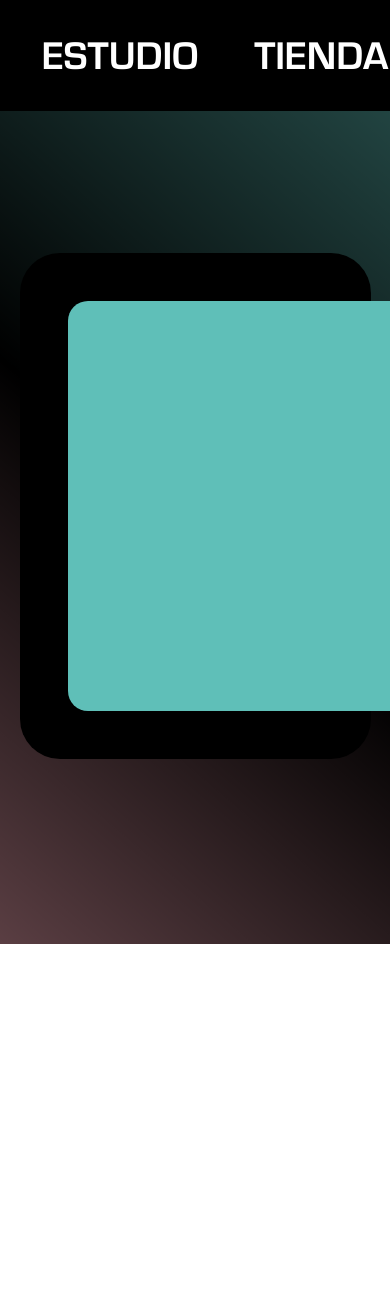
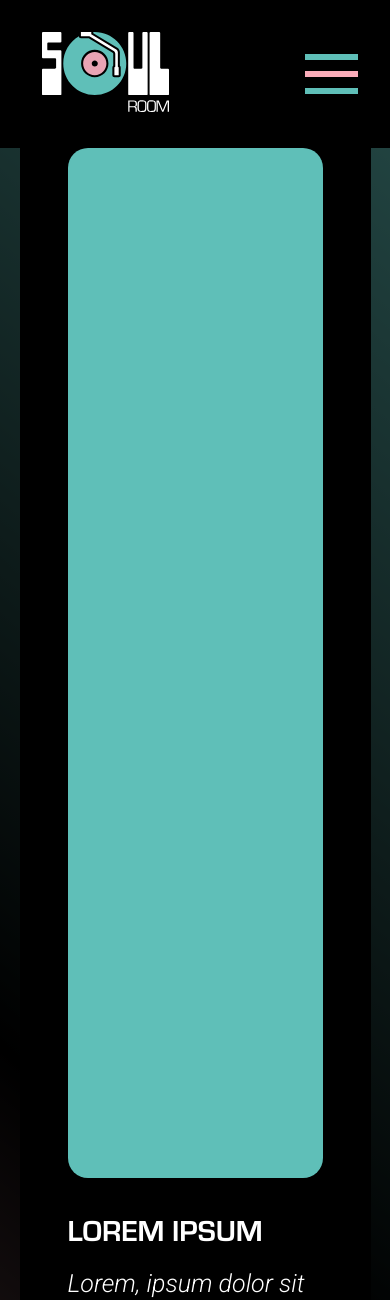
Before and after one commit to DarioMelia/SoulRoomWeb, a Node server app: page / in a window 390 px wide; the page is wider, and only the part inside the window is pictured. Shown: the top 1300 px of that part. Run offline with Node 20, Linux system fonts and the light colour scheme.

Commit message:
change layout on portrait, basic hamburger beahviour for nav

```diff
--- a/public/css/styles.css
+++ b/public/css/styles.css
@@ -59,13 +59,13 @@ body {
   padding: 2rem;
 }
 .nav-links {
-  display: flex;
-  gap: 3.5rem;
-
   font-size: 2.5rem;
+  font-size: clamp(1.5rem, 3vw, 2.5rem);
   list-style-type: none;
   color: white;
   text-align: center;
+  display: flex;
+  gap: 2em;
 }
 .nav-links a {
   text-decoration: none;
@@ -74,9 +74,11 @@ body {
   font-weight: 700;
   text-transform: uppercase;
 }
-.display-none {
-  display: none;
+.nav-trigger{
+ display: none;
+
 }
+
 .logo img {
   width: 50%;
   padding-left: 10px;
@@ -92,25 +94,25 @@ body {
     var(--primary-color)
   );
   background-blend-mode: darken;
-
   width: 100%;
   min-height: 100vh;
   display: grid;
   place-items: center;
 }
+
 .box {
   margin-bottom: 2rem;
   padding: 3rem;
-  height: 60vh;
+  min-height: 60vh;
   width: 90vw;
   background-color: #000000;
   border-radius: 40px;
-  display: flex;
-  justify-content: space-between;
-  gap: 3rem;
+  display:grid;
+  grid-template-columns: 2fr 5fr;
+  gap:2rem;
 }
 .cuadrado {
-  aspect-ratio: 1;
+
   height: 100%;
   background-color: var(--primary-color);
   border-radius: 20px;
@@ -130,3 +132,36 @@ body {
   padding-bottom: 10px;
   font-weight: 700;
 }
+
+
+@media (orientation: portrait) {
+  .box{
+    grid-template-columns: 1fr;
+    grid-template-rows: 1fr 1fr;
+  }
+}
+@media (max-width:819px){
+   .main_list{
+    display:none;
+  }
+  .nav-trigger{
+    --line-h:6px;
+    display:block;
+    width: 60px;
+    height: 40px;
+    display:flex;
+    flex-direction: column;
+    align-items: center;
+    justify-content: space-between;
+    cursor:pointer;
+  }
+  .nav-trigger div{
+    background-color: var(--primary-color);
+    width: 100%;
+    height:var(--line-h);
+  }
+  .nav-trigger div:nth-child(2){
+    background-color: var(--secondary-color);
+  }
+
+}
--- a/views/home.ejs
+++ b/views/home.ejs
@@ -21,10 +21,10 @@
                 <li><a href="#">Contacto</a></li>
             </ul>
         </div>
-        <span class="nav-trigger display-none">
-            <i></i>
-            <i></i>
-            <i></i>
+        <span class="nav-trigger">
+            <div></div>
+            <div></div>
+            <div></div>
         </span>
     </div>
 </nav>
```
Also changed, not shown: public/css/assets/img/Isologo COLOR.svg.
